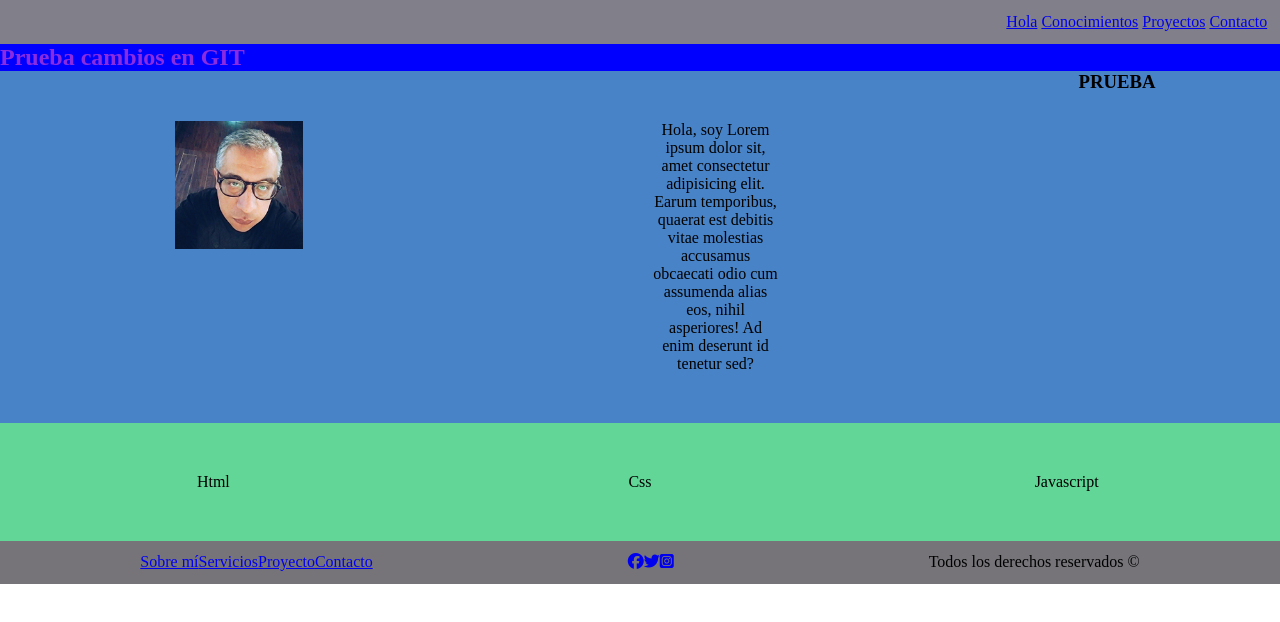
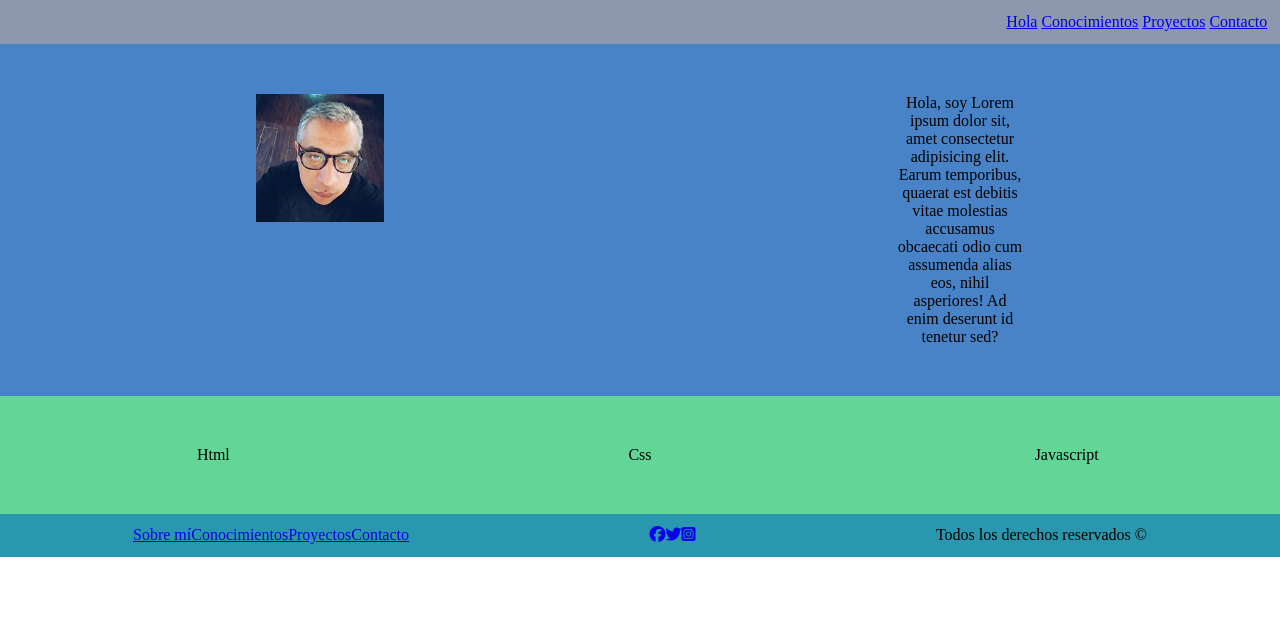
Before and after one commit to CarlosGonzalezCba/Porfolio, a plain HTML site: page index.html in a window 1280 px wide. Drawn offline with Linux system fonts and the light colour scheme.

Commit message:
Primer proyecto en GITHUB

```diff
--- a/index.html
+++ b/index.html
@@ -15,16 +15,16 @@
     <header>
       <div class="menu">
         <a href="#">Hola</a>
-        <a href="conocimientos.html">Conocimientos</a>
-        <a href="proyectos.html">Proyectos</a>
-        <a href="contacto.html">Contacto</a>
+        <a href="./contenidos/Conocimientos.html">Conocimientos</a>
+        <a href="./contenidos/Proyectos.html">Proyectos</a>
+        <a href="./contenidos/Contacto.html">Contacto</a>
       </div>
     </header>
 
-    <h2>Prueba cambios en GIT</h2>
+    <!-- <h2>Prueba cambios en GIT</h2> -->
 
     <div class="present">
-      <img src="Perfil SONY 200X200.jpg" alt="imagen" />
+      <img src="./Imagen/Perfil SONY 200X200.jpg" alt="imagen" />
 
       <p>
         Hola, soy Lorem ipsum dolor sit, amet consectetur adipisicing elit.
@@ -32,7 +32,8 @@
         obcaecati odio cum assumenda alias eos, nihil asperiores! Ad enim
         deserunt id tenetur sed?
       </p>
-      <h3>PRUEBA</h3>
+      <!-- <h3>PRUEBA</h3> -->
+
     </div>
 
     <div class="lenguajes">
@@ -44,9 +45,9 @@
     <footer class="footer">
       <ul class="menu-footer">
         <li><a href="#">Sobre mí</a></li>
-        <li><a href="#">Servicios</a></li>
-        <li><a href="#">Proyecto</a></li>
-        <li><a href="#">Contacto</a></li>
+        <li><a href="./contenidos/Conocimientos.html"> Conocimientos </a></li>
+        <li><a href="./contenidos/Proyectos.html"> Proyectos </a></li>
+        <li><a href="./contenidos/Contacto.html">Contacto</a></li>
       </ul>
 
       <div class="redes">
--- a/style.css
+++ b/style.css
@@ -6,7 +6,7 @@
 header {
   max-width: 1000%;
   padding: 1%;
-  background-color: rgb(129, 128, 138);
+  background-color: rgb(141, 151, 173);
   text-align: right;
   font-size: 100%;
 }
@@ -52,7 +52,7 @@ p {
   background: rgb(211, 208, 214);
   max-width: 1000%;
   padding: 1%;
-  background-color: rgb(118, 116, 121);
+  background-color: rgb(41, 151, 173);
   display: flex;
   justify-content: space-around;
   text-align: center;
```
Also changed, not shown: contenidos/Conocimientos.html (renamed from Contacto.html, +3 -1 lines), contenidos/Contacto.html (renamed from Proyectos.html, +3 -1 lines), contenidos/Proyectos.html (renamed from Conocimientos.html, +3 -1 lines), Imagen/Perfil SONY 200X200.jpg (renamed from Perfil SONY 200X200.jpg).
